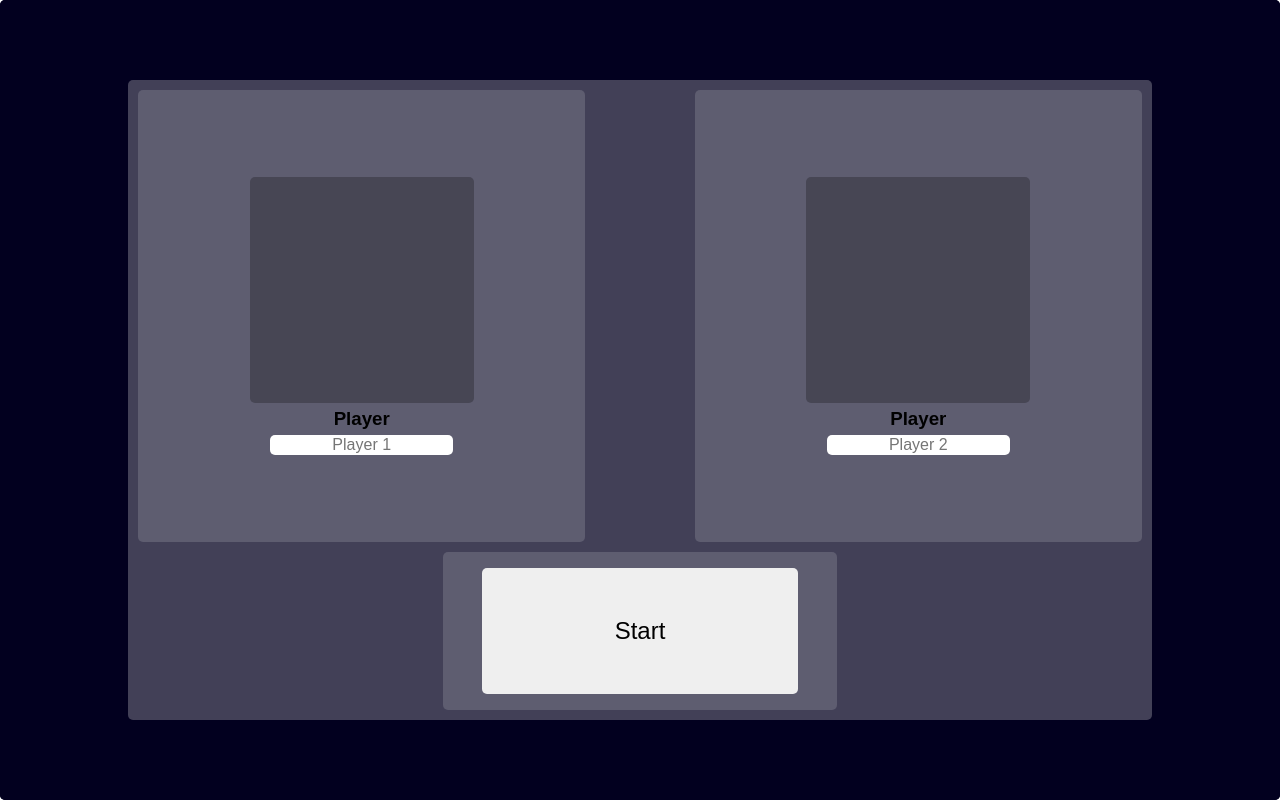
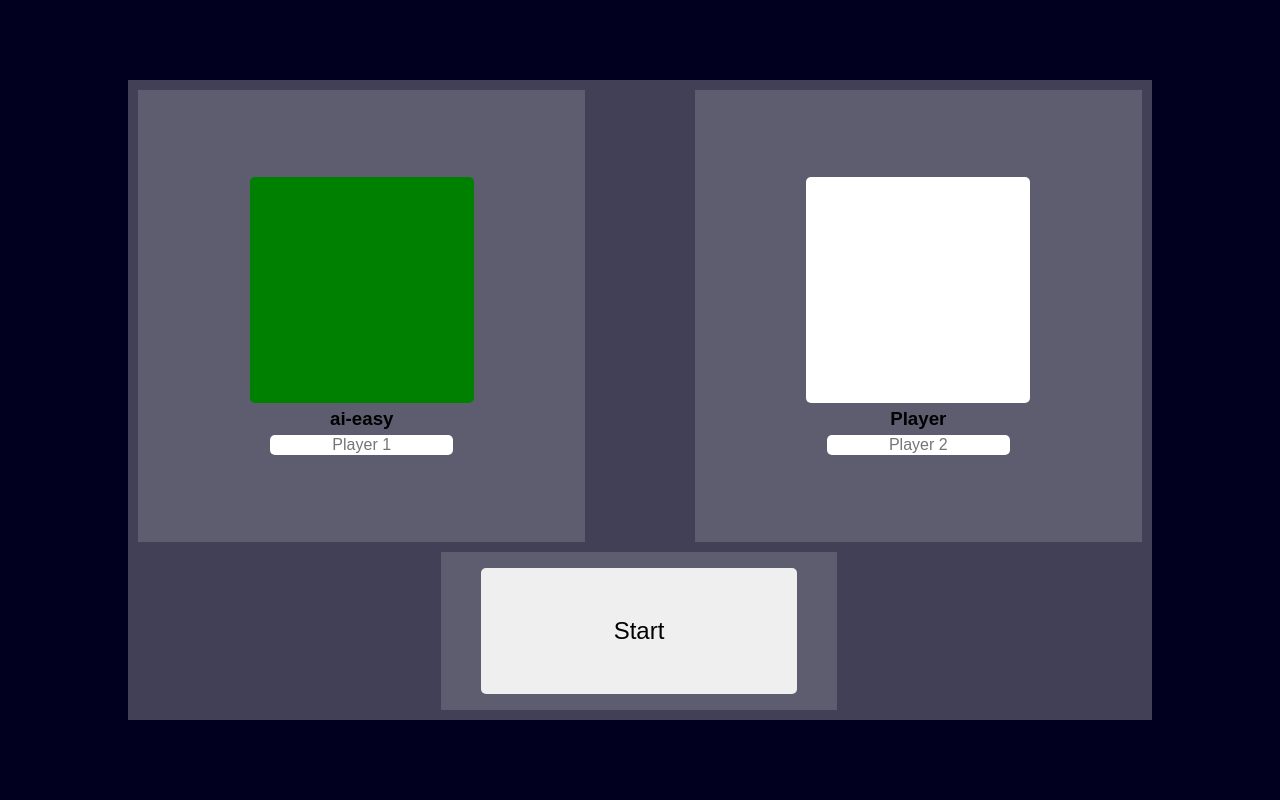
Before and after one commit to DarxyDev/Battleship, a website built with webpack: page src/index.html in a window 1280 px wide. Both pictures are taken after a click on the button 361 px from the left and 290 px from the top of the page. Built offline with nearby package versions, Linux system fonts and the light colour scheme.

Commit message:
added scenes folder for scene specific scripts. Started player-select.js scene script

```diff
--- a/src/index.html
+++ b/src/index.html
@@ -10,15 +10,16 @@
 
 <body>
     <div id="game-window">
-        <div id="menu-container" class="">
-            <div id="menu-player-select" class="menu">
+        <div id="loading-scene"><h1>LOADING</h3></div>
+        <div class="menu-container hidden" id="player-select-scene">
+            <div id="menu-player-select">
                 <div id="player1-select" class="player-select-container">
-                    <button class="player-type-btn" id="player1-type-btn"></button>
+                    <button class="player-type-btn player-type-state-human" id="player1-type-btn" state='0'></button>
                     <h3 alt="Type of player" class="player-type-header" id="player1-type-header">Player</h3>
                     <input type="text" name="" id="player1-name-input" class="player-name-input" placeholder="Player 1">
                 </div>
                 <div id="player2-select" class="player-select-container">
-                    <button class="player-type-btn" id="player2-type-btn"></button>
+                    <button class="player-type-btn player-type-state-human" id="player2-type-btn" state='0'></button>
                     <h3 class="player-type-header" id="player2-type-header">Player</h3>
                     <input type="text" name="" id="player2-name-input" class="player-name-input" placeholder="Player 2">
                 </div>
@@ -27,7 +28,7 @@
                 </div>
             </div>
         </div>
-        <div id="gamespace-container" class="hidden">
+        <div id="gamespace-scene" class="hidden">
             <div class="board-container" id="board-container-left"></div>
             <div class="board-container" id="board-container-right"></div>
             <div id="dialogue-container"></div>
--- a/src/index.js
+++ b/src/index.js
@@ -7,7 +7,6 @@ import domManager from './script/DOM-manager';
 const ref = domManager.getReferences();
 let sizeRatio = config.get.gameboardSize.width() / config.get.gameboardSize.height();
 
-
-
+domManager.init();
 // domManager.createGameboards(sizeRatio);
 // domManager.switchToPlayer1();
--- /dev/null
+++ b/src/scenes/player-select.js
@@ -0,0 +1,42 @@
+import domManager from "../script/DOM-manager";
+
+
+const playerTypeStates = ['human', 'ai-easy', 'ai-medium', 'ai-hard']; //each state must have cooresponding class
+//public
+function setupPlayerSelectScene() {
+    const ref = domManager.getReferences().menus.playerSelect;
+    setEventListeners();
+
+
+
+    function setEventListeners() {
+        setPlayerEventListeners(ref.player1);
+        setPlayerEventListeners(ref.player2);
+
+        function setPlayerEventListeners(refObj = ref.player1) {
+            refObj.typeBtn.addEventListener('click', (e) => {
+                //moves up a state and adds/removes appropriate classes
+                let element = e.target
+                let lastState = +element.getAttribute('state');
+                let newState = (lastState + 1) % playerTypeStates.length;
+                element.setAttribute('state', newState);
+
+                switch (playerTypeStates[newState]) { //will update more later
+                    case 'human':
+                    case 'ai-easy':
+                    case 'ai-medium':
+                    case 'ai-hard':
+                        element.classList.remove(`player-type-state-${playerTypeStates[lastState]}`);
+                        element.classList.add(`player-type-state-${playerTypeStates[newState]}`);
+                        refObj.typeHeader.textContent = playerTypeStates[newState];
+                        break;
+                    default: console.log(`${newState} is not a valid index of ${playerTypeStates}`);
+
+                }
+
+            })
+        }
+    }
+}
+
+export default setupPlayerSelectScene;
--- a/src/script/DOM-manager.js
+++ b/src/script/DOM-manager.js
@@ -1,13 +1,17 @@
+import setupPlayerSelectScene from "../scenes/player-select";
+
 const domManager = (() => {
     const _references = {
+        loadingScene: document.getElementById('loading-scene'),
         menus: {
             playerSelect: {
-                player1:{
+                scene: document.getElementById('player-select-scene'),
+                player1: {
                     typeBtn: document.getElementById('player1-type-btn'),
                     typeHeader: document.getElementById('player1-type-header'),
                     nameInput: document.getElementById('player1-name-input')
                 },
-                player2:{
+                player2: {
                     typeBtn: document.getElementById('player2-type-btn'),
                     typeHeader: document.getElementById('player2-type-header'),
                     nameInput: document.getElementById('player2-name-input')
@@ -17,16 +21,32 @@ const domManager = (() => {
                 }
             },
         },
+        gamespace: {
+            scene: document.getElementById('gamespace-scene')
+        },
     }
+    async function init() {
+        _switchToScene(_references.loadingScene);
+        setupPlayerSelectScene();
+        _switchToScene(_references.menus.playerSelect.scene);
+    }
+
     function getReferences() {
         return _references;
     };
-
+    //a scene is a reference or array of references that must be hidden/unhidden
+    let _currentScene = undefined;
+    function _switchToScene(scene) {
+        if (_currentScene) _hideElement(_currentScene);
+        _currentScene = scene;
+        _unhideElement(scene);
+    }
     function _hideElement(element) { element.classList.add('hidden'); }
     function _unhideElement(element) { element.classList.remove('hidden'); }
-    return { getReferences,};
+    return { init, getReferences, };
 })();
 export default domManager;
+
 
 // const domManager = (() => {
 //     const _references = {
--- a/src/style/style.css
+++ b/src/style/style.css
@@ -48,9 +48,6 @@ input{
 input:focus{
     outline:none;
 }
-div{
-    border-radius: var(--default-border-radius);
-}
 #game-window {
     position: relative;
     width: 100%;
@@ -59,7 +56,16 @@ div{
 }
 
 /* ----- menu elements ----- */
-#menu-container {
+#loading-scene{
+    height:100%;
+    width:100%;
+    display:flex;
+    justify-content: center;
+    align-items: center;
+    background-color: var(--tint-dark-high);
+    color:white;
+}
+.menu-container {
     position: absolute;
     background-color: var(--col-5);
     height: 100%;
@@ -67,9 +73,6 @@ div{
     display: flex;
     justify-content: center;
     align-items: center;
-}
-.menu {
-    border-radius: var(--default-border-radius);
 }
 
 /* player select menu */
@@ -87,7 +90,6 @@ div{
                             ".. .. gs gs gs .. ..";
                             /* ".. .. gs gs gs .. .."; */
 }
-
 #player1-select{
     grid-area: p1;
 }
@@ -112,6 +114,19 @@ div{
     background-color: var(--tint-dark-low);
     width:50%;
     height:50%;
+}
+/* current states: ['human','ai-easy','ai-medium','ai-hard'] */
+.player-type-state-human{
+    background-color:white;
+}
+.player-type-state-ai-easy{
+    background-color: green;
+}
+.player-type-state-ai-medium{
+    background-color: orange;
+}
+.player-type-state-ai-hard{
+    background-color: red;
 }
 .player-type-header{
 
@@ -165,12 +180,12 @@ div{
 
 /* ----- modifiers ----- */
 .hidden {
-    display: none;
+    display: none !important;
 }
 
 
 
 /*TEMPORARY*/
-.menu > *{
+#menu-player-select > * {
     background-color: var(--tint-light-xlow);
 }
```
Also changed, not shown: dist/index.html, dist/main.js, src/script/game-state.js (deleted).
